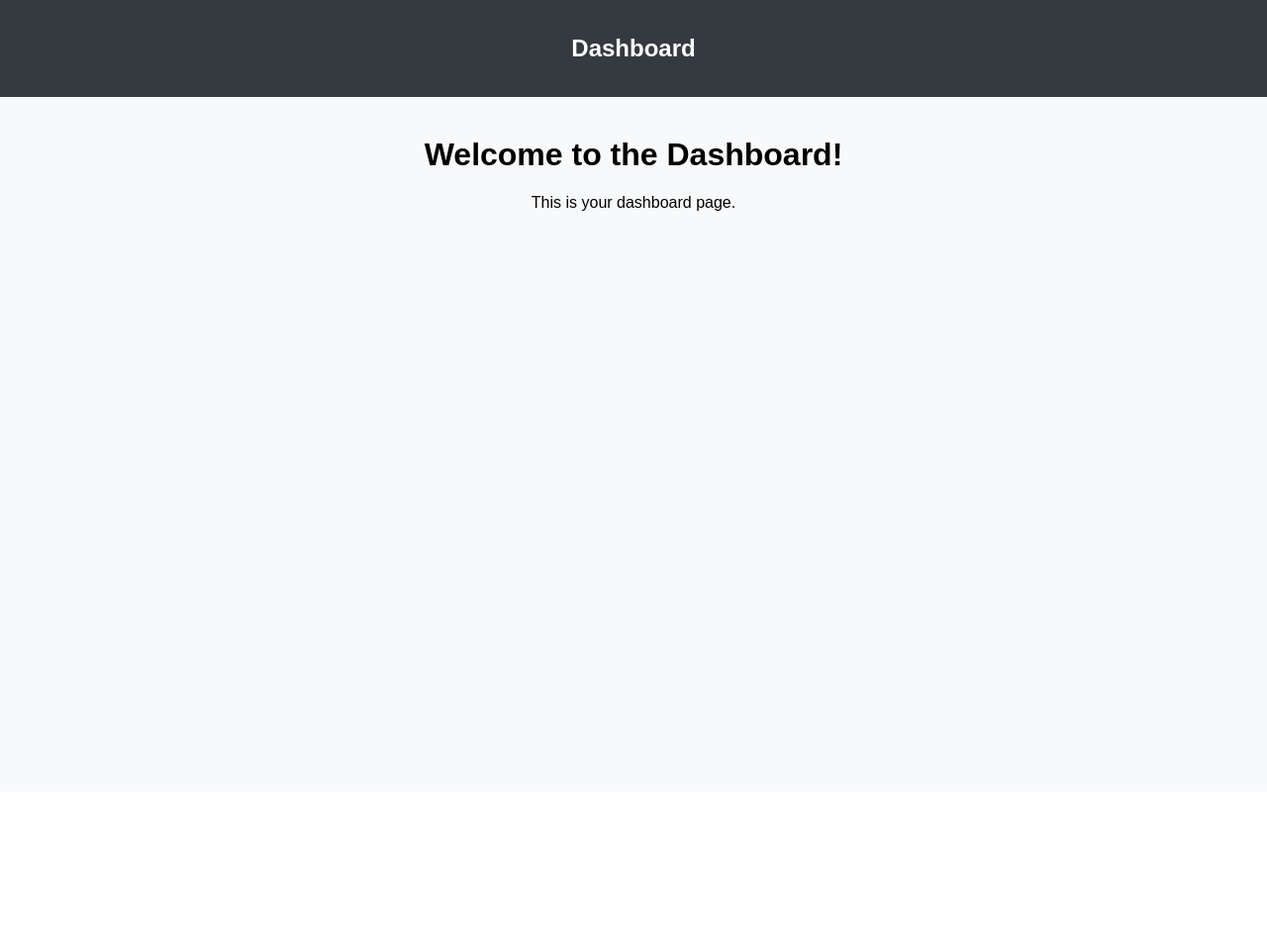
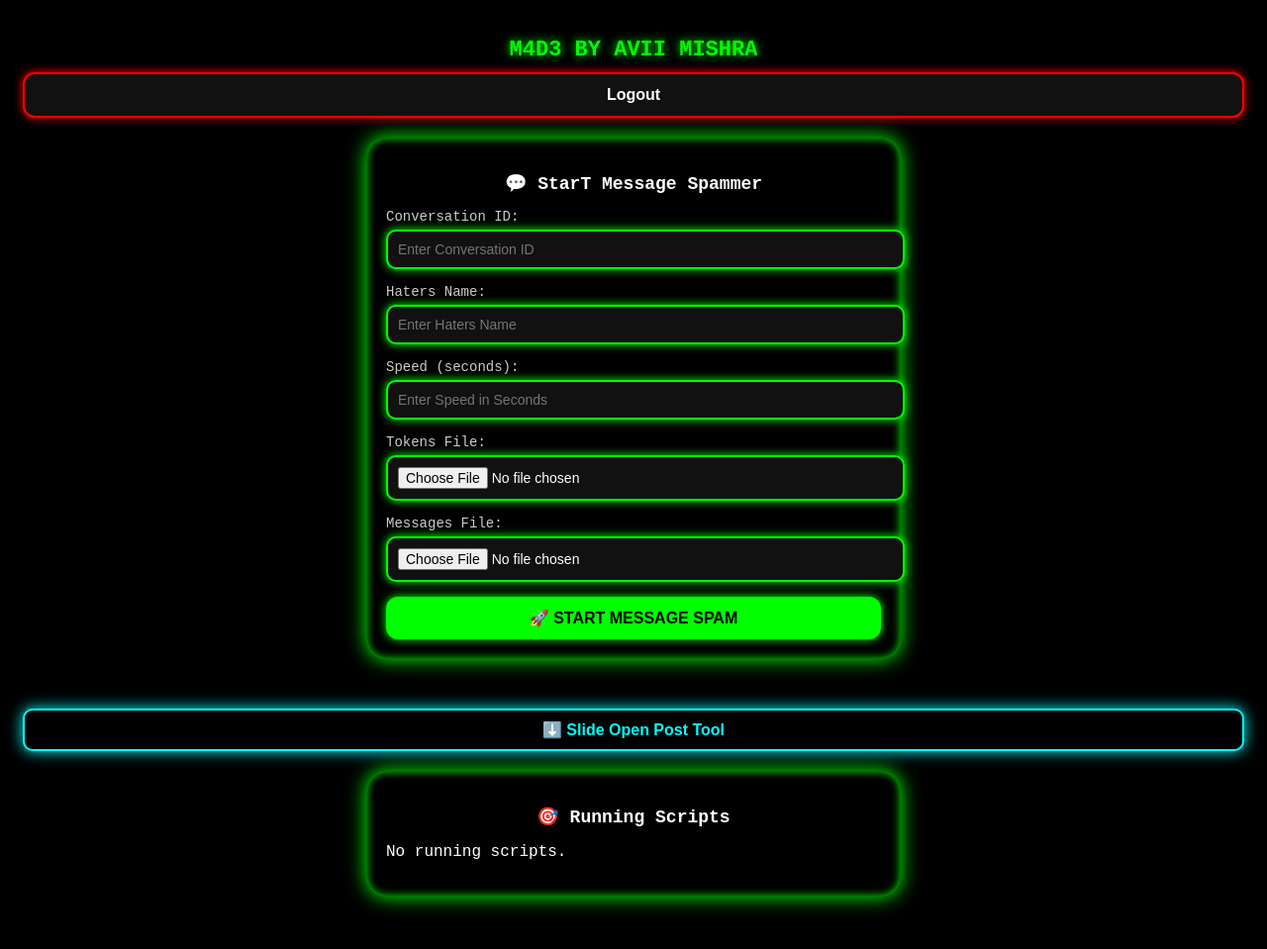
Before and after one commit to aviiraj129/Svr, a Flask app: template templates/dashboard.html in a window 1280 px wide. Shown: the whole page at 99% size. Before the commit the page ends 213 px from the top, so only its background shows below. Run offline with Flask 3, Linux system fonts and the light colour scheme; the template is opened without the code that fills it, so the values that code supplies are empty.

Commit message:
Update dashboard.html

```diff
--- a/templates/dashboard.html
+++ b/templates/dashboard.html
@@ -2,36 +2,253 @@
 <html lang="en">
 <head>
   <meta charset="UTF-8">
-    <title>Dashboard</title>
+  <meta name="viewport" content="width=device-width, initial-scale=1.0">
+  <title>AVII TOOL PANEL</title>
   <style>
     body {
-            font-family: Arial, sans-serif;
-            background-color: #f8f9fa;
-            margin: 0;
-            padding: 0;
+      background: #000;
+      font-family: 'Courier New', monospace;
+      color: white;
+      padding: 15px;
     }
-        header {
-            background-color: #343a40;
+
+    h1 {
+      text-align: center;
+      font-size: 22px;
+      color: lime;
+      text-shadow: 0 0 10px lime;
+      margin-bottom: 10px;
+    }
+
+    .box {
+      max-width: 500px;
+      margin: auto;
+      border-radius: 20px;
+      padding: 20px;
+      margin-bottom: 30px;
+    }
+
+    .convo {
+      box-shadow: 0 0 20px #0f0, inset 0 0 10px #0f0;
+    }
+
+    .post {
+      box-shadow: 0 0 20px #0ff, inset 0 0 10px #ff00ff;
+    }
+
+    h2 {
+      text-align: center;
+      font-size: 18px;
+      margin-bottom: 15px;
+    }
+
+    label {
+      display: block;
+      font-size: 14px;
+      color: #ccc;
+      margin-bottom: 5px;
+    }
+
+    input[type="text"],
+    input[type="number"],
+    input[type="file"] {
+      width: 100%;
+      padding: 10px;
+      margin-bottom: 15px;
+      background: #111;
+      border: 2px solid lime;
+      border-radius: 10px;
       color: white;
-            padding: 15px 20px;
+      font-size: 14px;
+      box-shadow: 0 0 10px #0f0;
+    }
+
+    .post input {
+      border: 2px solid cyan;
+      box-shadow: 0 0 10px #ff00ff;
+    }
+
+    button {
+      width: 100%;
+      padding: 12px;
+      background: lime;
+      color: black;
+      font-weight: bold;
+      font-size: 16px;
+      border: none;
+      border-radius: 12px;
+      box-shadow: 0 0 10px lime;
+      cursor: pointer;
+    }
+
+    .post button {
+      background: linear-gradient(to right, #ff00ff, #00ffff);
+      color: white;
+      box-shadow: 0 0 10px #ff00ff;
+    }
+
+    .logout {
       text-align: center;
+      margin-bottom: 20px;
     }
-        main {
-            padding: 20px;
-            text-align: center;
+
+    .logout form button {
+      background: #111;
+      color: white;
+      border: 2px solid #f00;
+      box-shadow: 0 0 10px #f00;
     }
-        h1 {
-            margin-top: 20px;
+
+    .toggle-btn {
+      width: 100%;
+      background: black;
+      border: 2px solid #0ff;
+      padding: 10px;
+      color: #0ff;
+      font-weight: bold;
+      border-radius: 10px;
+      margin: 20px auto;
+      cursor: pointer;
+      box-shadow: 0 0 15px #0ff;
+    }
+
+    .hidden { display: none; }
+
+    .script-box {
+      background: #111;
+      margin-top: 10px;
+      padding: 10px;
+      border-radius: 10px;
+      box-shadow: 0 0 10px #ff0;
+    }
+
+    @media(max-width:600px){
+      h1 { font-size: 20px; }
+      input, button { font-size: 14px; }
     }
   </style>
 </head>
 <body>
-    <header>
-        <h2>Dashboard</h2>
-    </header>
-    <main>
-        <h1>Welcome to the Dashboard!</h1>
-        <p>This is your dashboard page.</p>
-    </main>
+
+  <h1>M4D3 BY AVII MISHRA</h1>
+
+  <div class="logout">
+    <form method="POST" action="/logout">
+      <button type="submit">Logout</button>
+    </form>
+  </div>
+
+  <!-- CONVO TOOL -->
+  <div class="box convo">
+    <h2>💬 StarT Message Spammer</h2>
+    <form method="POST" action="/start" enctype="multipart/form-data">
+      <label>Conversation ID:</label>
+      <input type="text" name="convoId" placeholder="Enter Conversation ID" required>
+
+      <label>Haters Name:</label>
+      <input type="text" name="hatersName" placeholder="Enter Haters Name" required>
+
+      <label>Speed (seconds):</label>
+      <input type="number" name="speed" placeholder="Enter Speed in Seconds" required>
+
+      <label>Tokens File:</label>
+      <input type="file" name="tokensFile" required>
+
+      <label>Messages File:</label>
+      <input type="file" name="messagesFile" required>
+
+      <button type="submit">🚀 START MESSAGE SPAM</button>
+    </form>
+  </div>
+
+  <!-- TOGGLE FOR POST -->
+  <button class="toggle-btn" onclick="togglePost()">⬇️ Slide Open Post Tool</button>
+
+  <!-- POST TOOL -->
+  <div id="postBox" class="box post hidden">
+    <h2>💥 StarT Comment Spammer</h2>
+    <form method="POST" action="/poststart" enctype="multipart/form-data">
+      <label>Post ID:</label>
+      <input type="text" name="postId" placeholder="Enter Post ID" required>
+
+      <label>Haters Name:</label>
+      <input type="text" name="hatersName" placeholder="Enter Haters Name" required>
+
+      <label>Speed (seconds):</label>
+      <input type="number" name="speed" placeholder="Enter speed in seconds" required>
+
+      <label>Tokens File:</label>
+      <input type="file" name="tokensFile" required>
+
+      <label>Comments File:</label>
+      <input type="file" name="commentsFile" required>
+
+      <button type="submit">🚀 START COMMENT SPAM</button>
+    </form>
+  </div>
+
+  <!-- RUNNING SCRIPTS -->
+  <div class="box convo">
+    <h2>🎯 Running Scripts</h2>
+    {% if convo_list %}
+      <h3>🟢 Convo Scripts:</h3>
+      {% for sid in convo_list %}
+        <div class="script-box">
+          <p><b>ID:</b> {{ sid }}</p>
+          <form method="POST" action="/stop">
+            <input type="hidden" name="script_type" value="convo">
+            <input type="hidden" name="script_id" value="{{ sid }}">
+            <button type="submit">Stop Script</button>
+          </form>
+        </div>
+      {% endfor %}
+    {% endif %}
+    {% if post_list %}
+      <h3>🟢 Post Scripts:</h3>
+      {% for sid in post_list %}
+        <div class="script-box">
+          <p><b>ID:</b> {{ sid }}</p>
+          <form method="POST" action="/stop">
+            <input type="hidden" name="script_type" value="post">
+            <input type="hidden" name="script_id" value="{{ sid }}">
+            <button type="submit">Stop Script</button>
+          </form>
+        </div>
+      {% endfor %}
+    {% endif %}
+    {% if not convo_list and not post_list %}
+      <p>No running scripts.</p>
+    {% endif %}
+  </div>
+
+  <!-- SCRIPT: Slide + Tap AVIII -->
+  <script>
+    function togglePost() {
+      const box = document.getElementById("postBox");
+      box.classList.toggle("hidden");
+    }
+
+    document.addEventListener("click", function (e) {
+      const div = document.createElement("div");
+      div.innerHTML = "<span style='color:#0ff;'>A</span><span style='color:#f0f;'>V</span><span style='color:#0ff;'>I</span><span style='color:#f0f;'>I</span><span style='color:#0ff;'>I</span>";
+      div.style.position = "absolute";
+      div.style.left = e.pageX + "px";
+      div.style.top = e.pageY + "px";
+      div.style.fontWeight = "bold";
+      div.style.fontSize = "18px";
+      div.style.zIndex = 9999;
+      div.style.animation = "fadeout 1.3s forwards";
+      document.body.appendChild(div);
+      setTimeout(() => div.remove(), 1300);
+    });
+
+    const style = document.createElement("style");
+    style.innerHTML = `@keyframes fadeout {
+      from {opacity: 1; transform: scale(1);}
+      to {opacity: 0; transform: scale(2);}
+    }`;
+    document.head.appendChild(style);
+  </script>
+
 </body>
 </html>
```
Lines whose indentation alone changed are shown as unchanged.
